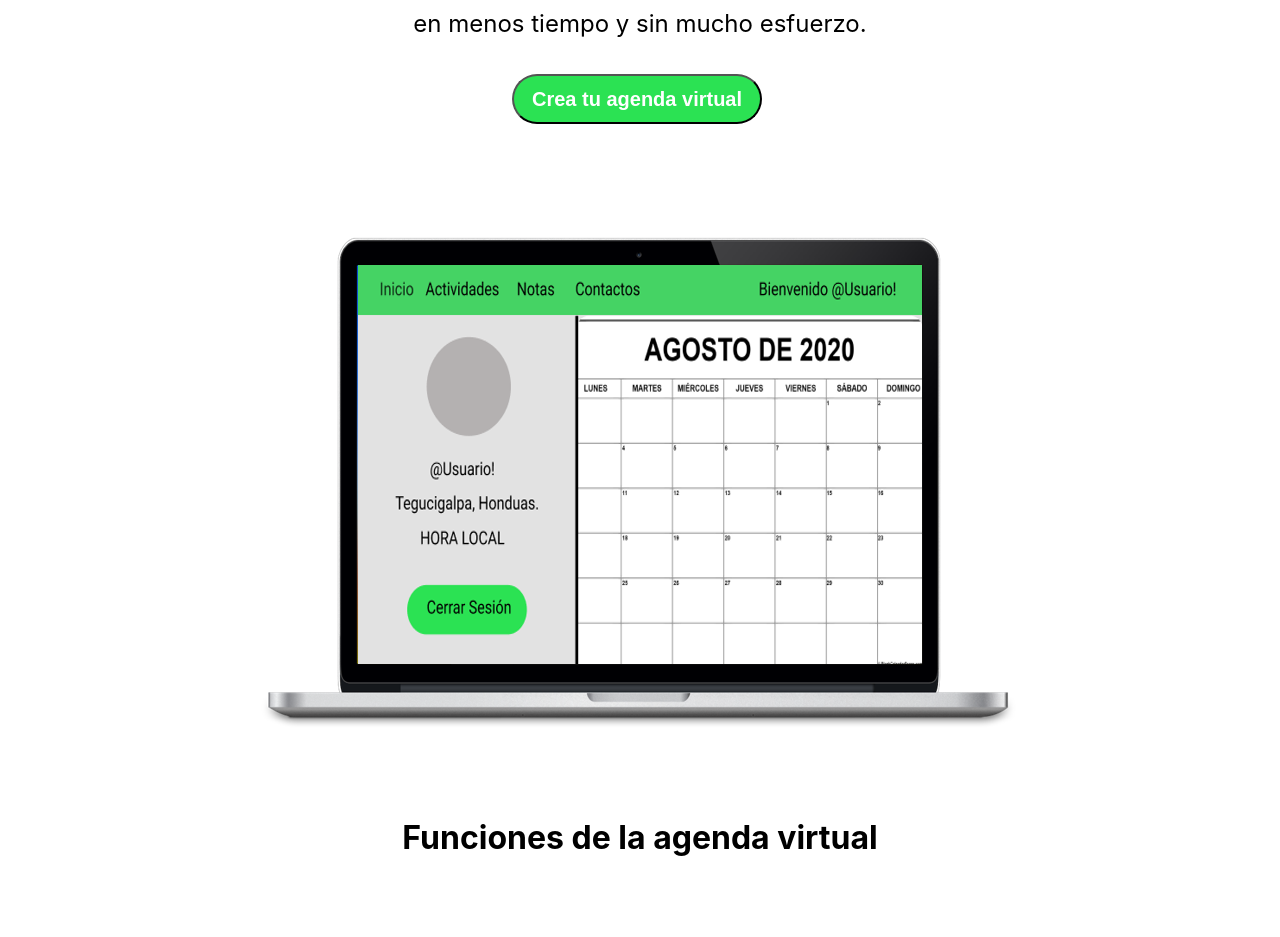
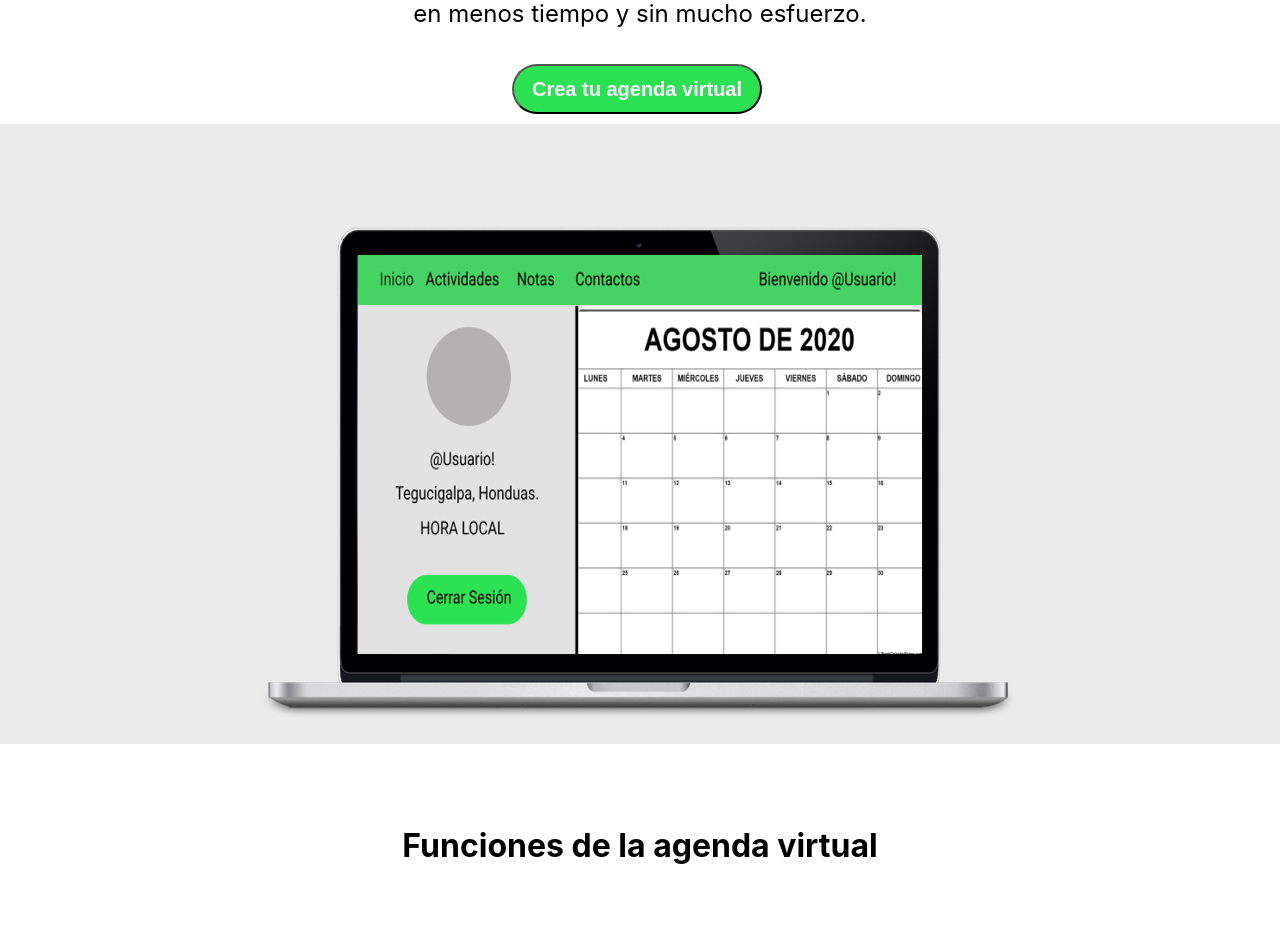
Before and after one commit to stephmartinezh/Agenda_ProyectoUX, a React (Create React App) app in the folder agenda/: page / in a window 1280 px wide. Shown: the part 560-1497 px from the top of the page. Built offline with nearby package versions, Linux system fonts and the light colour scheme.

Commit message:
Cambios en el estilo

```diff
--- a/agenda/src/componentes/paginaPrincipal/paginaPrincipal.css
+++ b/agenda/src/componentes/paginaPrincipal/paginaPrincipal.css
@@ -70,6 +70,8 @@
 
 .imagen-computadora{
     margin-top: 102px;
+    max-width: 100%;
+    max-width: 100%;
     height: auto;
     background-repeat: no-repeat;
     background-size: 100% 100%;
@@ -110,3 +112,12 @@
     text-align: center;
     float: left;
 }
+
+.rectangulo-primeraParte{
+    width: 100%;
+    max-width: 100%;
+    height: 620px;
+    left: 0px;
+
+    background: #c7c7c75b;
+}
--- a/agenda/src/componentes/paginaPrincipal/paginaPrincipal.js
+++ b/agenda/src/componentes/paginaPrincipal/paginaPrincipal.js
@@ -21,15 +21,17 @@ function Principal() {
             <img class="imagen" src="img_pantallaPrincipal.png" alt="Imagen de inicio"></img>
             <h1><center>¿Necesitas organizar tus eventos y contactos?</center></h1>
             <br></br>
-
             <p><font size="5"><center>Con esta agenda virtual ahora puedes hacerlo</center></font></p>
             <p><font size="5"><center>en menos tiempo y sin mucho esfuerzo.</center></font></p>
             <br></br>
 
             <button type="button" class="boton-estilo">Crea tu agenda virtual</button>
+
             <br></br><br></br><br></br>
 
-            <center><img class="imagen-computadora" src="principal_computadora.png" alt="Imagen de la página web"></img></center>
+            <div className="rectangulo-primeraParte">
+                <center><img class="imagen-computadora" src="principal_computadora.png" alt="Imagen de la página web"></img></center>
+            </div>
             <br></br><br></br><br></br>
 
             <h1><center>Funciones de la agenda virtual</center></h1>
```
Also changed, not shown: agenda/public/img_pantallaPrincipal.png.
